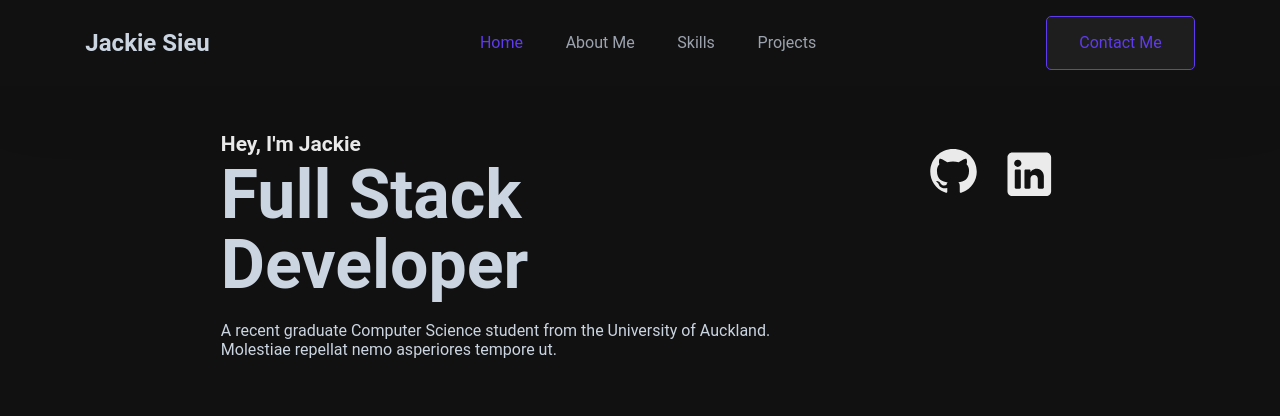
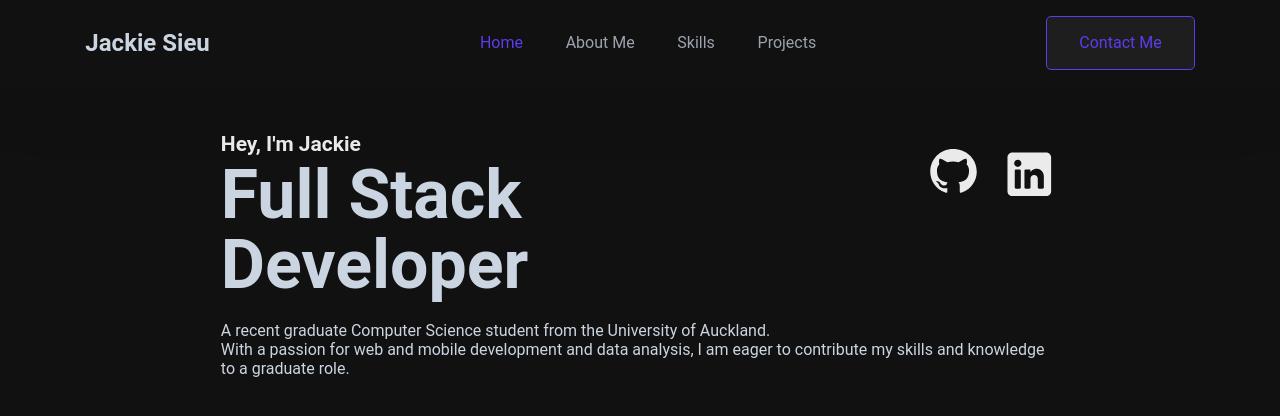
Before and after one commit to jackieseeyou/personal_website, a React (Create React App) app: page / in a window 1280 px wide. Shown: the top 416 px of the page. Built offline with nearby package versions, Linux system fonts and the light colour scheme.

Commit message:
update herosection

```diff
--- a/src/Pages/Home/HeroSection.jsx
+++ b/src/Pages/Home/HeroSection.jsx
@@ -68,7 +68,7 @@ export default function HeroSection() {
                     <p className="hero--section--description">
                         A recent graduate Computer Science student from the University of Auckland.
                         <br/>
-                        Molestiae repellat nemo asperiores tempore ut.
+                        With a passion for web and mobile development and data analysis, I am eager to contribute my skills and knowledge to a graduate role.
                     </p>
                 </div>
 
```
